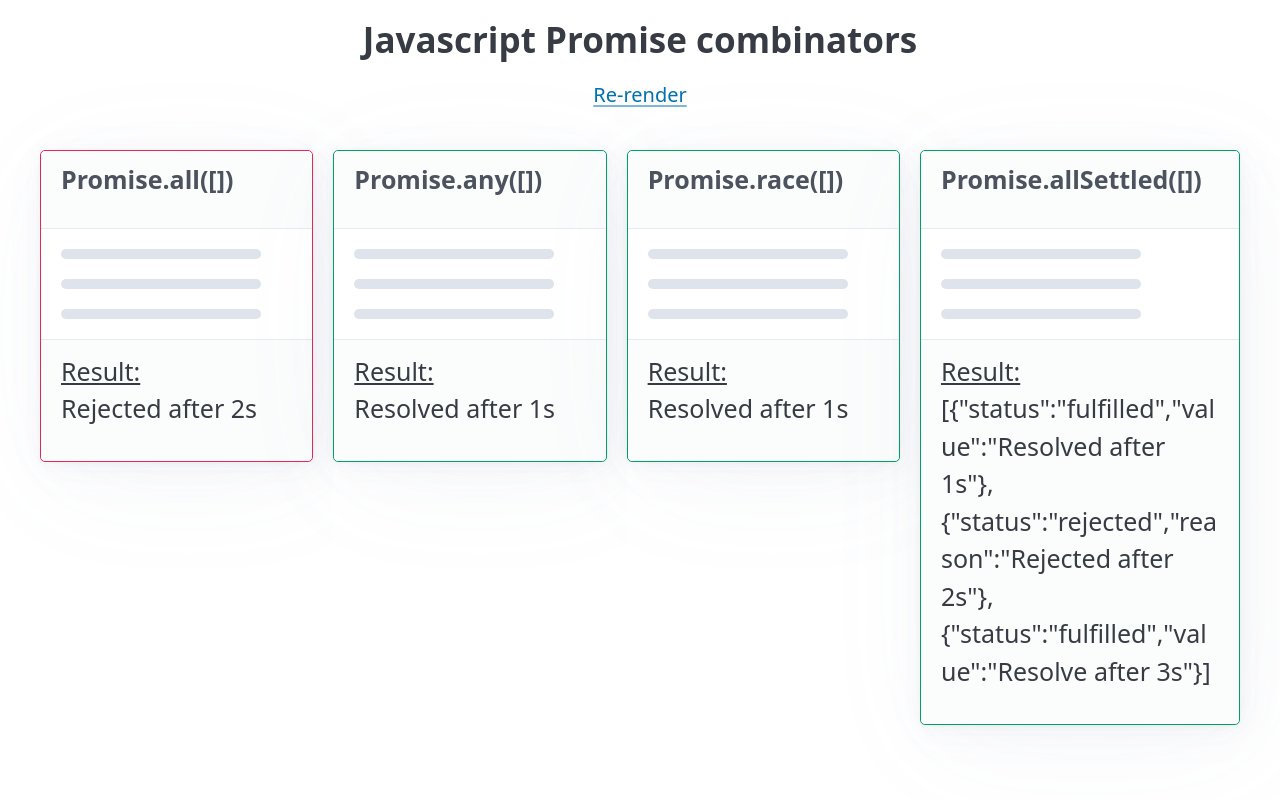
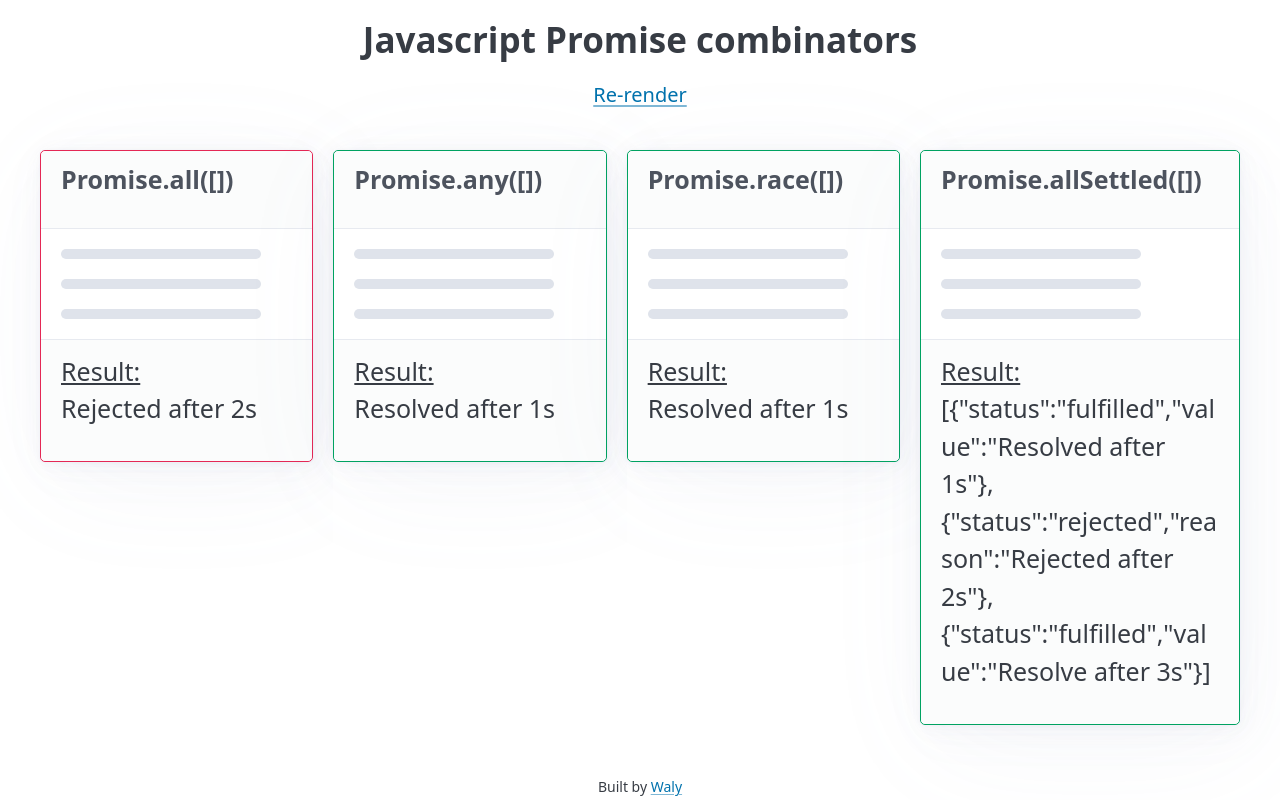
Before and after one commit to sir-kain/promise-combinator, a website built with Vite: page index.html in a window 1280 px wide. Built offline with nearby package versions, Linux system fonts and the light colour scheme.

Commit message:
Add footer

```diff
--- a/index.html
+++ b/index.html
@@ -22,6 +22,18 @@
       header {
         text-align: center;
       }
+      .footer {
+        position: absolute;
+        bottom: 0;
+        margin-left: auto;
+        margin-right: auto;
+        left: 0;
+        right: 0;
+        text-align: center;
+      }
+      .footer span {
+        font-size: 14px;
+      }
     </style>
     <script type="module" src="/src/index.js"></script>
     <script type="module" src="/src/components/strategy.js"></script>
@@ -33,7 +45,12 @@
         <a href="#">Re-render</a>
       </header>
       <main id="app"></main>
-      <footer></footer>
+      <footer class="footer">
+        <span>
+          Built by
+          <a href="https://github.com/sir-kain/promise-combinator">Waly</a>
+        </span>
+      </footer>
     </main>
   </body>
 </html>
```
